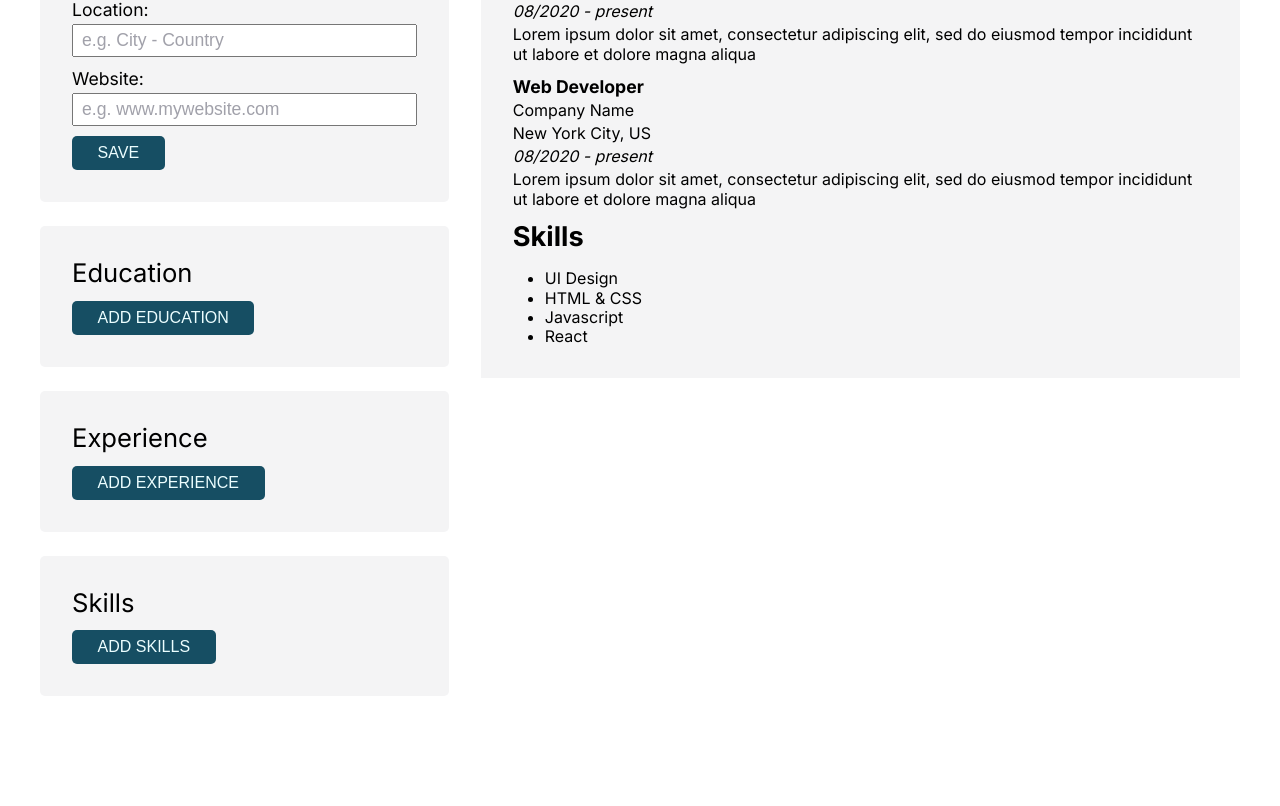
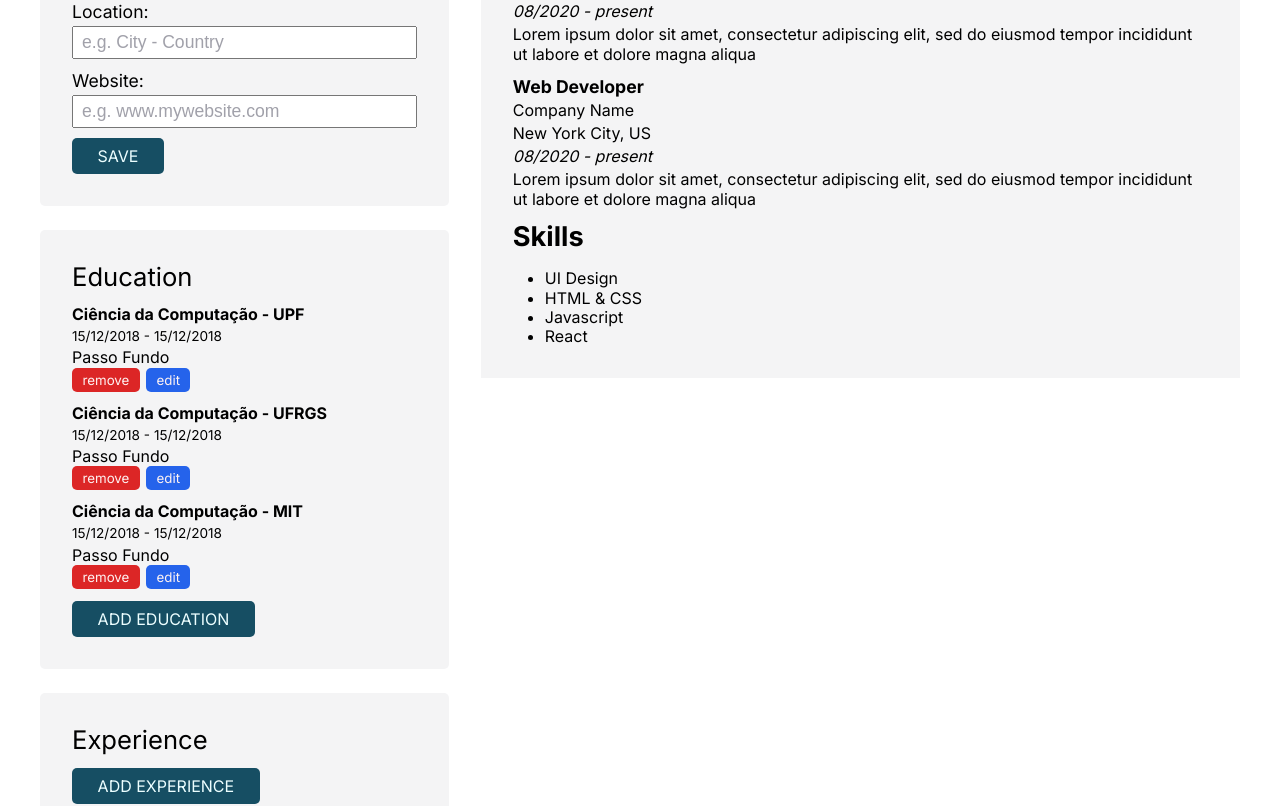
Before and after one commit to thediogostein/odin-cv-app, a React (Vite) app: page / in a window 1280 px wide. Shown: the part 854-1660 px from the top of the page. Before the commit the page ends 1606 px from the top, so only its background shows below. Built offline with nearby package versions, Linux system fonts and the light colour scheme.

Commit message:
Education widget now works

```diff
--- a/package.json
+++ b/package.json
@@ -10,6 +10,7 @@
     "preview": "vite preview"
   },
   "dependencies": {
+    "nanoid": "^4.0.2",
     "react": "^18.2.0",
     "react-dom": "^18.2.0"
   },
--- a/src/components/Education/Education.jsx
+++ b/src/components/Education/Education.jsx
@@ -1,11 +1,178 @@
-import React from 'react';
+import React, { useState } from 'react';
+import EducationItem from './EducationItem';
 import Button from '../UI/Button';
+import { nanoid } from 'nanoid';
+
+import styles from './Education.module.css';
+
+const educationFake = [
+  {
+    id: 1,
+    school: 'UPF',
+    degree: 'Ciência da Computação',
+    startDate: '15/12/2018',
+    endDate: '15/12/2018',
+    location: 'Passo Fundo',
+  },
+  {
+    id: 2,
+    school: 'UFRGS',
+    degree: 'Ciência da Computação',
+    startDate: '15/12/2018',
+    endDate: '15/12/2018',
+    location: 'Passo Fundo',
+  },
+  {
+    id: 3,
+    school: 'MIT',
+    degree: 'Ciência da Computação',
+    startDate: '15/12/2018',
+    endDate: '15/12/2018',
+    location: 'Passo Fundo',
+  },
+];
+
+const educationObj = {
+  school: '',
+  degree: '',
+  startDate: '',
+  endDate: '',
+  location: '',
+};
 
 const Education = () => {
+  const [education, setEducation] = useState(educationObj);
+  const [educationArr, setEducationArr] = useState(educationFake);
+  const [isEditing, setIsEditing] = useState(false);
+
+  const handleChange = (e) => {
+    const { name, value } = e.target;
+
+    setEducation((prev) => {
+      return {
+        ...prev,
+        [name]: value,
+      };
+    });
+  };
+
+  const handleSubmit = (e) => {
+    e.preventDefault();
+
+    const newEducationItem = {
+      ...education,
+      id: nanoid(),
+    };
+
+    setEducationArr((prev) => [...prev, newEducationItem]);
+    setEducation(educationObj);
+    setIsEditing(false);
+  };
+
+  const removeItem = (id) => {
+    const remainingItems = educationArr.filter((item) => item.id !== id);
+    setEducationArr(remainingItems);
+  };
+
+  const editItem = (id, updatedItem) => {
+    console.log('item to be edited is ', id);
+    console.log(updatedItem);
+
+    const updatedEducationList = educationArr.map((item) =>
+      item.id === id ? updatedItem : item
+    );
+
+    console.log(updatedEducationList);
+
+    setEducationArr(updatedEducationList);
+  };
+
+  const editingTemplate = (
+    <form onSubmit={handleSubmit}>
+      <div>
+        <label htmlFor="school">School</label>
+        <input
+          id="school"
+          type="text"
+          name="school"
+          onChange={handleChange}
+          value={education.school}
+          placeholder="Enter school / university"
+        />
+      </div>
+      <div>
+        <label htmlFor="degree">Degree</label>
+        <input
+          id="degree"
+          type="text"
+          name="degree"
+          onChange={handleChange}
+          value={education.degree}
+          placeholder="Enter degree / field of study"
+        />
+      </div>
+      <div>
+        <label htmlFor="startDate">Start Date</label>
+        <input
+          id="startDate"
+          type="date"
+          name="startDate"
+          onChange={handleChange}
+          value={education.startDate}
+        />
+        <label htmlFor="endDate">End Date</label>
+        <input
+          id="endDate"
+          type="date"
+          name="endDate"
+          onChange={handleChange}
+          value={education.endDate}
+        />
+      </div>
+      <div>
+        <label htmlFor="location">Location</label>
+        <input
+          id="location"
+          name="location"
+          type="text"
+          onChange={handleChange}
+          value={education.location}
+        />
+      </div>
+      <div className={styles.btns}>
+        <div>
+          <button type="button" onClick={() => setIsEditing(false)}>
+            Cancel
+          </button>
+          <button type="submit">Add</button>
+        </div>
+      </div>
+    </form>
+  );
+
+  const viewTemplate = (
+    <>
+      <ul>
+        {educationArr.map((item) => (
+          <EducationItem
+            key={item.id}
+            item={item}
+            removeItem={removeItem}
+            education={education}
+            setEducation={setEducation}
+            editItem={editItem}
+          />
+        ))}
+      </ul>
+      <Button onClick={() => setIsEditing(true)}>Add education</Button>
+    </>
+  );
+
   return (
     <article className="componentSection innerPadding">
       <h2 className="mb-3">Education</h2>
-      <Button>Add education</Button>
+
+      {isEditing ? editingTemplate : viewTemplate}
     </article>
   );
 };
--- /dev/null
+++ b/src/components/Education/Education.module.css
@@ -0,0 +1,12 @@
+.viewTemplateTitle {
+  font-weight: 700;
+}
+
+.date {
+  font-size: 0.85rem;
+}
+
+.btns {
+  display: flex;
+  justify-content: space-between;
+}
--- /dev/null
+++ b/src/components/Education/EducationItem.jsx
@@ -0,0 +1,129 @@
+import React, { useState } from 'react';
+import Button from '../UI/Button';
+
+import styles from './EducationItem.module.css';
+
+const EducationItem = ({ item, editItem, removeItem }) => {
+  const [isEditing, setIsEditing] = useState(false);
+  const [newEducation, setNewEducation] = useState({
+    id: item.id,
+    school: item.school,
+    degree: item.degree,
+    startDate: '',
+    endDate: '',
+    location: item.location,
+  });
+
+  const handleChange = (e) => {
+    const { name, value } = e.target;
+
+    setNewEducation((prev) => {
+      return {
+        ...prev,
+        [name]: value,
+      };
+    });
+  };
+
+  const handleSubmit = (e) => {
+    e.preventDefault();
+    editItem(item.id, newEducation);
+    setIsEditing(false);
+  };
+
+  const editingTemplate = (
+    <form onSubmit={handleSubmit} className=" mb-5">
+      <div>
+        <label htmlFor="school">School</label>
+        <input
+          id="school"
+          type="text"
+          name="school"
+          onChange={handleChange}
+          value={newEducation.school}
+          placeholder="Enter school / university"
+        />
+      </div>
+      <div>
+        <label htmlFor="degree">Degree</label>
+        <input
+          id="degree"
+          type="text"
+          name="degree"
+          onChange={handleChange}
+          value={newEducation.degree}
+          placeholder="Enter degree / field of study"
+        />
+      </div>
+      <div>
+        <label htmlFor="startDate">Start Date</label>
+        <input
+          id="startDate"
+          type="date"
+          name="startDate"
+          onChange={handleChange}
+          value={newEducation.startDate}
+        />
+        <label htmlFor="endDate">End Date</label>
+        <input
+          id="endDate"
+          type="date"
+          name="endDate"
+          onChange={handleChange}
+          value={newEducation.endDate}
+        />
+      </div>
+      <div>
+        <label htmlFor="location">Location</label>
+        <input
+          id="location"
+          name="location"
+          type="text"
+          onChange={handleChange}
+          value={newEducation.location}
+          className="mb-4"
+        />
+      </div>
+      <div className={`${styles.editingTemplateBtns}`}>
+        <div>
+          <button
+            type="button"
+            onClick={() => setIsEditing(false)}
+            className={`${styles.cancelBtn} mediumBtn cancelBtn`}
+          >
+            Cancel
+          </button>
+          <button type="submit" className={`mediumBtn saveBtn`}>
+            Save
+          </button>
+        </div>
+      </div>
+    </form>
+  );
+
+  const viewTemplate = (
+    <li className=" mb-3">
+      <p className={`${styles.viewTemplateTitle} mb-1`}>
+        {item.degree} - {item.school}
+      </p>
+      <p className={`${styles.date} mb-1`}>
+        {item.startDate} - {item.endDate}
+      </p>
+      <p>{item.location}</p>
+      <div className={styles.viewTemplateBtns}>
+        <button
+          className="smallBtn removeBtn"
+          onClick={() => removeItem(item.id)}
+        >
+          remove
+        </button>
+        <button className="smallBtn editBtn" onClick={() => setIsEditing(true)}>
+          edit
+        </button>
+      </div>
+    </li>
+  );
+  return <>{isEditing ? editingTemplate : viewTemplate}</>;
+};
+
+export default EducationItem;
--- /dev/null
+++ b/src/components/Education/EducationItem.module.css
@@ -0,0 +1,23 @@
+.viewTemplateTitle {
+  font-weight: 700;
+}
+
+.date {
+  font-size: 0.85rem;
+}
+
+.editingTemplateBtns {
+  display: flex;
+  align-items: center;
+  gap: 0.5rem;
+  justify-content: space-between;
+}
+
+.viewTemplateBtns {
+  display: flex;
+  gap: 0.4rem;
+}
+
+.cancelBtn {
+  margin-right: 0.5rem;
+}
--- a/src/components/UI/Button.jsx
+++ b/src/components/UI/Button.jsx
@@ -5,8 +5,8 @@ const Button = (props) => {
   return (
     <button
       onClick={props.onClick}
-      className={styles.button}
-      type={`${props.type} || button`}
+      className={`${styles.button} ${props.className}`}
+      type={props.type}
     >
       {props.children}
     </button>
--- a/src/global.css
+++ b/src/global.css
@@ -222,6 +222,64 @@ textarea {
   font-size: 1.1rem;
 }
 
+button {
+  cursor: pointer;
+  font-family: inherit;
+  display: inline-block;
+}
+
+.smallBtn {
+  border: none;
+  padding: 0.25rem 0.65rem;
+  border-radius: 5px;
+}
+
+.mediumBtn {
+  border: none;
+  padding: 0.45rem 0.85rem;
+  border-radius: 5px;
+}
+
+.cancelBtn {
+  background-color: #64748b;
+  color: #fef2f2;
+}
+
+.cancelBtn:hover,
+.cancelBtn:focus {
+  background-color: #475569;
+}
+
+.saveBtn {
+  background-color: #2563eb;
+  color: #fef2f2;
+}
+
+.saveBtn:hover,
+.saveBtn:focus {
+  background-color: #1d4ed8;
+}
+
+.editBtn {
+  background-color: #2563eb;
+  color: #fef2f2;
+}
+
+.editBtn:hover,
+.editBtn:focus {
+  background-color: #1d4ed8;
+}
+
+.removeBtn {
+  background-color: #dc2626;
+  color: #fef2f2;
+}
+
+.removeBtn:hover,
+.removeBtn:focus {
+  background-color: #b91c1c;
+}
+
 /* Sections */
 
 main {
```
Also changed, not shown: 1 other file (tests, documents, lock files or other folders).
